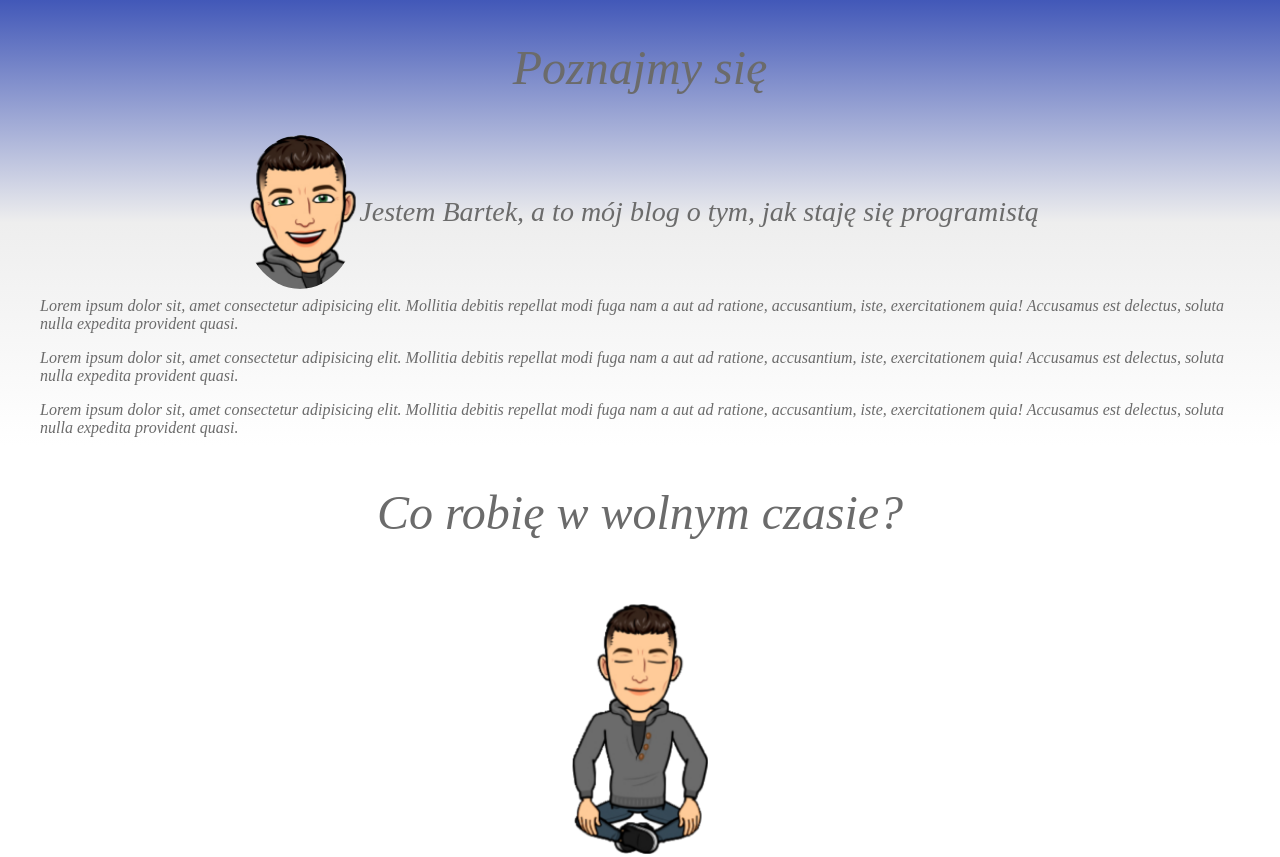
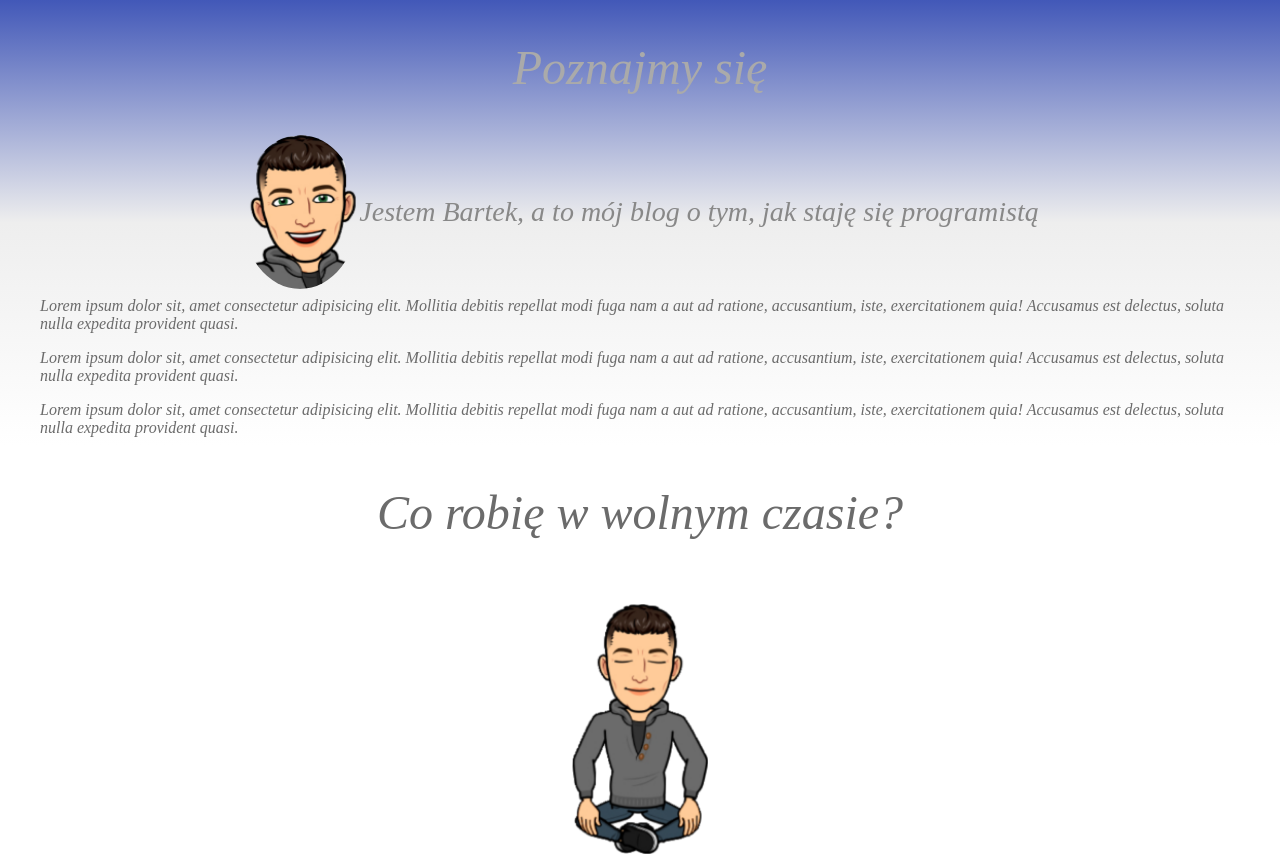
Before and after one commit to bisroka/my-blog, a Gatsby site: page / in a window 1280 px wide. Shown: the part 800-1657 px from the top of the page. Built offline with nearby package versions, Linux system fonts and the light colour scheme; Gatsby itself is replaced by a stand-in of ours.

Commit message:
light color of header and subheder where background is too dar

```diff
--- a/src/Components/Header.js
+++ b/src/Components/Header.js
@@ -2,14 +2,15 @@ import React from "react"
 import styled from "styled-components"
 
 const HeaderStyle = styled.h2`
+  color: ${props => (props.lightColor ? "#aaaaaa" : "#6b6b6b")};
   margin-top: 5vh;
   text-align: center;
   font-family: Charter;
   font-size: 48px;
 `
 
-const Header = ({ header }) => {
-  return <HeaderStyle>{header}</HeaderStyle>
+const Header = ({ header, lightColor }) => {
+  return <HeaderStyle lightColor={lightColor}>{header}</HeaderStyle>
 }
 
 export default Header
--- a/src/Components/Subheader.js
+++ b/src/Components/Subheader.js
@@ -2,12 +2,13 @@ import React from "react"
 import styled from "styled-components"
 
 const SubheaderStyled = styled.h3`
+  color: ${props => (props.lightColor ? "#888888" : "#6b6b6b")};
   font-size: 28px;
   margin: 3vh 0;
 `
 
-const Subheader = ({ subheader }) => {
-  return <SubheaderStyled>{subheader}</SubheaderStyled>
+const Subheader = ({ subheader, lightColor }) => {
+  return <SubheaderStyled lightColor={lightColor}>{subheader}</SubheaderStyled>
 }
 
 export default Subheader
--- a/src/templates/AboutMeSection.js
+++ b/src/templates/AboutMeSection.js
@@ -37,10 +37,10 @@ const AboutMeSection = ({ header, subheader, paragraphes, img }) => {
 
   return (
     <AboutMeStyled>
-      <Header header={header} />
+      <Header lightColor header={header} />
       <AboutMeSubtitleStyled>
         <img src={img} />
-        <Subheader subheader={subheader}></Subheader>
+        <Subheader lightColor subheader={subheader}></Subheader>
       </AboutMeSubtitleStyled>
       {paragr}
     </AboutMeStyled>
--- a/src/templates/Blog.js
+++ b/src/templates/Blog.js
@@ -15,7 +15,7 @@ const BlogStyled = styled.section`
 const Blog = ({ header, postTitle, postDescription, button1, button2 }) => {
   return (
     <BlogStyled>
-      <Header header={header} />
+      <Header lightColor header={header} />
       <News
         button={button1}
         postTitle={postTitle}
```
